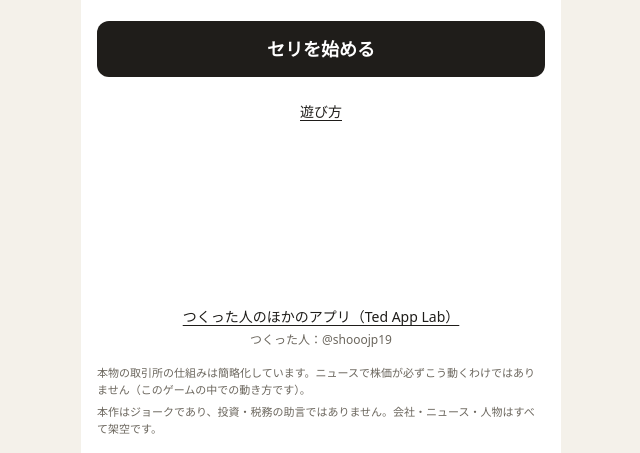
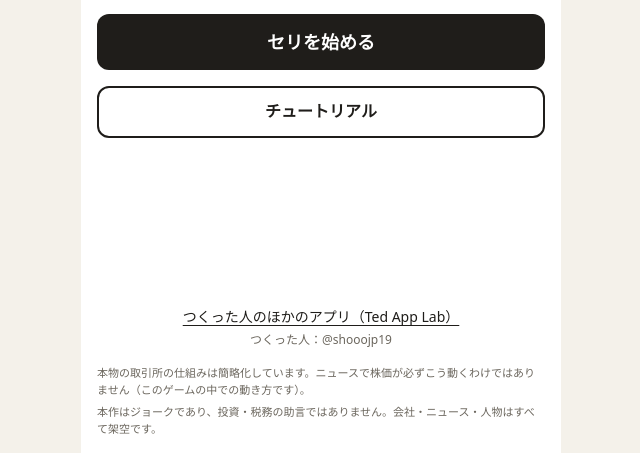
Before and after one commit to calcj0-dev/Stock-Price-Maker, a website built with Vite: page index.html in a window 1280 px wide. Shown: the part 347-800 px from the top of the page, without its empty margins (319-959 px from the left). Built offline with nearby package versions, Linux system fonts and the light colour scheme.

Commit message:
Title: dedicated tutorial button; start goes straight to day 1
Co-Authored-By: Claude Opus 5.5 <noreply@anthropic.com>

```diff
--- a/src/data/i18n/ja.json
+++ b/src/data/i18n/ja.json
@@ -15,7 +15,8 @@
     "howLink": "遊び方"
   },
   "title": {
-    "start": "セリを始める"
+    "start": "セリを始める",
+    "tutorial": "チュートリアル"
   },
   "how": {
     "heading": "遊び方",
--- a/src/main.ts
+++ b/src/main.ts
@@ -58,9 +58,9 @@ function start(): void {
   render();
 }
 
-/** 「セリを始める」と「遊び方」はチュートリアルから。「もう一回」はチュートリアルなしで1日目へ */
+/** タイトルの「チュートリアル」ボタンから（オーナー 2026-11-19：専用ボタン。「始める」はすぐ1日目へ） */
 function startWithTutorial(): void {
   show(tutorialScreen(start));
 }
 
-show(titleScreen(startWithTutorial, startWithTutorial));
+show(titleScreen(start, startWithTutorial));
--- a/src/style.css
+++ b/src/style.css
@@ -1014,3 +1014,8 @@ button {
   animation: none;
   stroke-dashoffset: 0;
 }
+.btn--outline {
+  min-height: 52px;
+  border: 2px solid var(--accent);
+  font-size: 16px;
+}
--- a/src/ui/screens/title.ts
+++ b/src/ui/screens/title.ts
@@ -4,7 +4,7 @@ import { t } from '../../i18n';
 import { button, h } from '../dom';
 import { notes, person, portalLink, versionLabel, type ScreenView } from '../parts';
 
-export function titleScreen(onStart: () => void, onHow: () => void): ScreenView {
+export function titleScreen(onStart: () => void, onTutorial: () => void): ScreenView {
   const hero = h('div', { className: 'title-hero', attrs: { 'aria-hidden': 'true' } }, [
     h('div', { className: 'title-hero__side' }, [person('buy'), person('buy'), person('buy')]),
     h('div', { className: 'title-hero__mid', text: '¥' }),
@@ -18,7 +18,7 @@ export function titleScreen(onStart: () => void, onHow: () => void): ScreenView
       h('h1', { className: 'title-name', text: t('app.name') }),
       h('p', { className: 'title-tagline', text: t('app.tagline') }),
       button(t('title.start'), onStart, 'btn btn--main'),
-      button(t('common.howLink'), onHow, 'link'),
+      button(t('title.tutorial'), onTutorial, 'btn btn--outline'),
     ]),
     h('div', { className: 'title-foot' }, [portalLink(), h('p', { className: 'credit', text: t('app.credit') }), notes()]),
   ]);
```
Also changed, not shown: docs/ロードマップ.md (+1 -0 lines).
